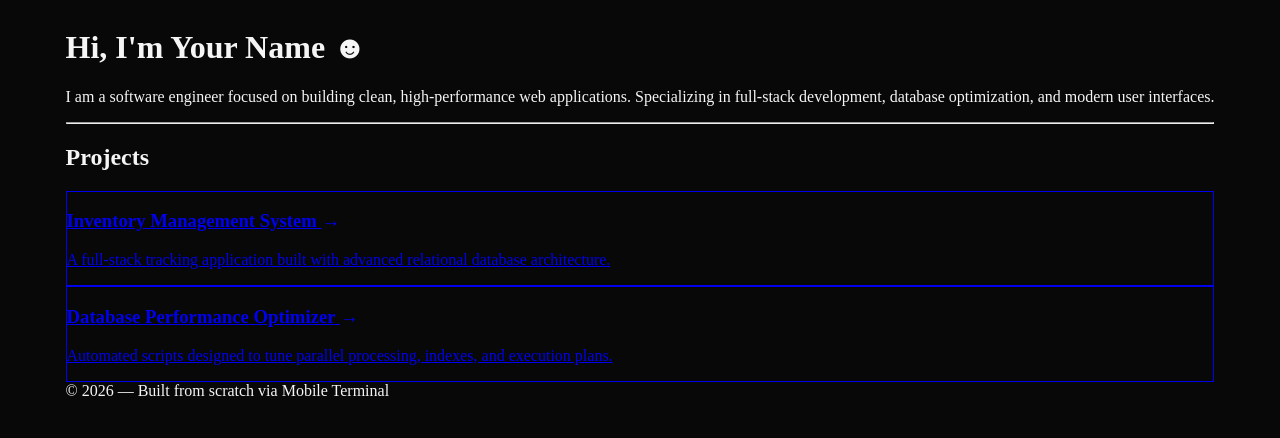
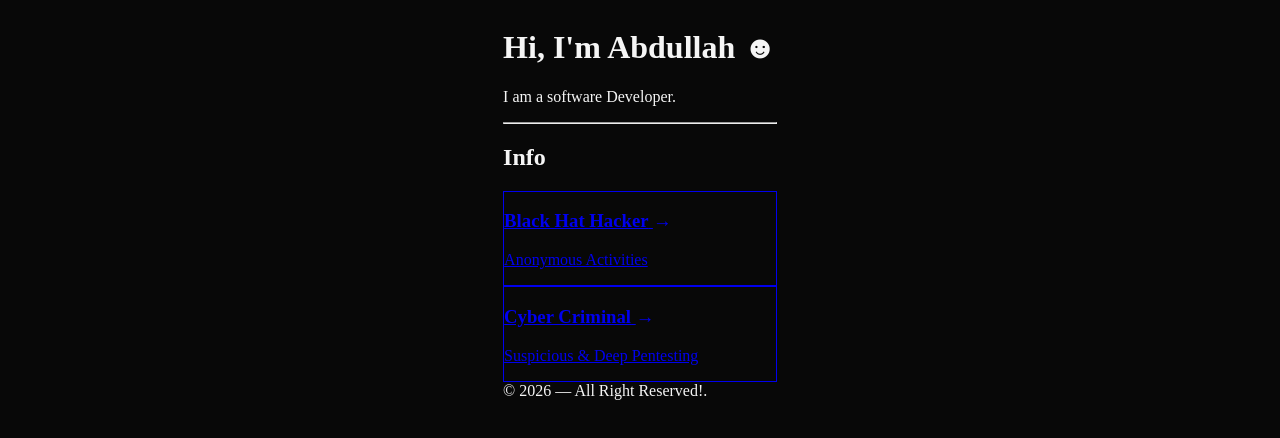
Before and after one commit to abuhuraira10000/my-custom-portfolio, a Next.js app: page / in a window 1280 px wide. Shown: the top 438 px of the page. Built offline with nearby package versions, Linux system fonts and the light colour scheme.

Commit message:
content: updated bio and project showcase text

```diff
--- a/src/app/page.tsx
+++ b/src/app/page.tsx
@@ -6,11 +6,10 @@ export default function Home() {
       {/* Header / Intro Section */}
       <header className="space-y-4">
         <h1 className="text-3xl font-bold tracking-tight text-zinc-100 sm:text-4xl">
-          Hi, I'm Your Name ☻
+          Hi, I'm Abdullah ☻
         </h1>
         <p className="text-zinc-400 text-base leading-relaxed">
-          I am a software engineer focused on building clean, high-performance web applications.
-          Specializing in full-stack development, database optimization, and modern user interfaces.
+          I am a software Developer.
         </p>
       </header>
 
@@ -18,18 +17,18 @@ export default function Home() {
 
       {/* Projects Section */}
       <section className="space-y-6">
-        <h2 className="text-xl font-semibold tracking-tight text-zinc-200">Projects</h2>
+        <h2 className="text-xl font-semibold tracking-tight text-zinc-200">Info</h2>
         <div className="grid grid-cols-1 gap-4 sm:grid-cols-2">
 
           <ProjectCard
-            title="Inventory Management System"
-            description="A full-stack tracking application built with advanced relational database architecture."
+            title="Black Hat Hacker"
+            description="Anonymous Activities"
             link="#"
           />
 
           <ProjectCard
-            title="Database Performance Optimizer"
-            description="Automated scripts designed to tune parallel processing, indexes, and execution plans."
+            title="Cyber Criminal"
+            description="Suspicious & Deep Pentesting"
             link="#"
           />
 
@@ -38,7 +37,7 @@ export default function Home() {
 
       {/* Footer */}
       <footer className="mt-20 text-xs text-zinc-600 tracking-wide">
-        © {new Date().getFullYear()} — Built from scratch via Mobile Terminal
+        © {new Date().getFullYear()} — All Right Reserved!.
       </footer>
     </div>
   );
```
